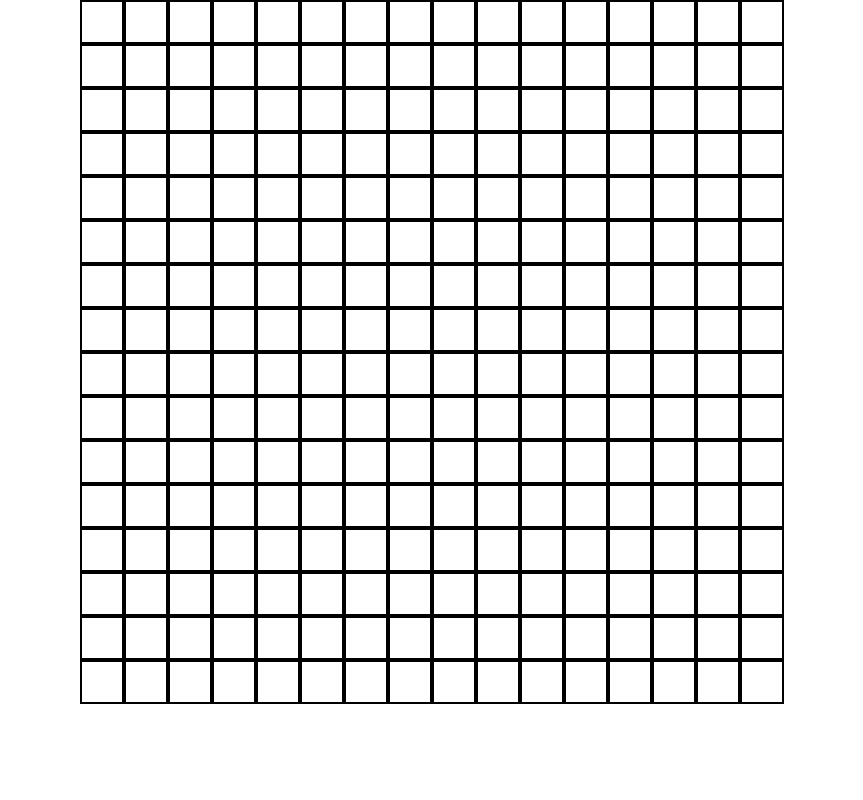
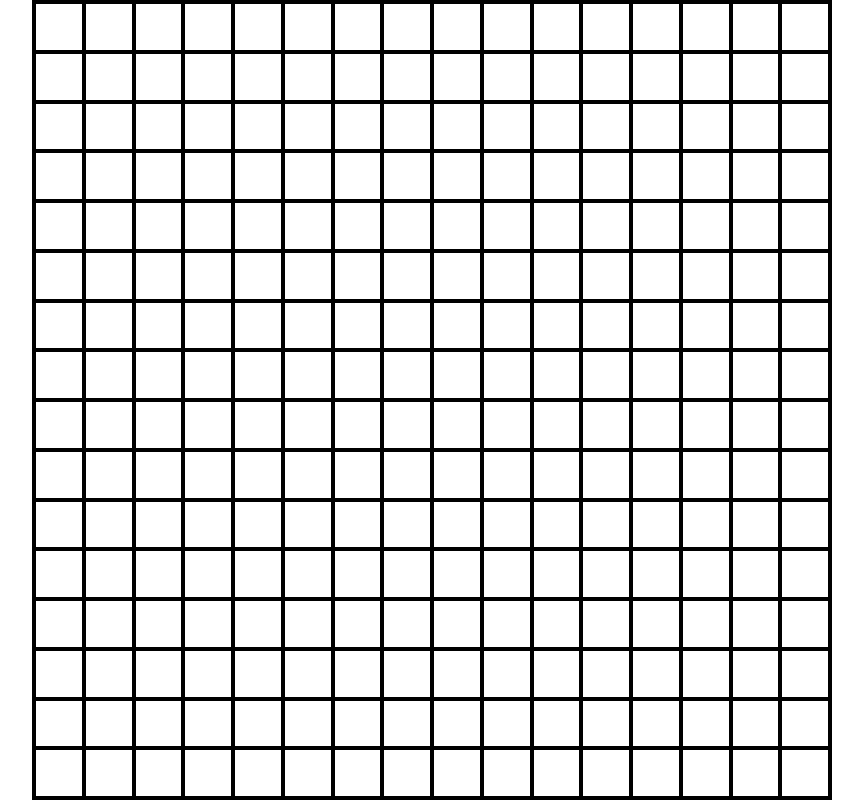
Before and after one commit to RobbieS-coder/etch-a-sketch, a plain HTML site: page index.html in a window 1280 px wide. Shown: the whole page, without its empty margins (208-1071 px from the left). Drawn offline with Linux system fonts and the light colour scheme.

Commit message:
Make grid fill up screen
The grid fills up the height of the screen while still retaining the square shape.

```diff
--- a/style.css
+++ b/style.css
@@ -7,16 +7,19 @@ html, body {
 .grid-container {
 	display: flex;
 	flex-direction: column;
-	height: 100%;
-	align-items: center;
+	height: 100vh;
+	width: 100vh;
+	margin: 0 auto;
+	border: 2px solid black;
+	box-sizing: border-box;
 }
 
 .row {
 	display: flex;
+	flex-grow: 1;
 }
 
 .tile {
-	width: 5vh;
-	height: 5vh;
+	flex-grow: 1;
 	border: 2px solid black;
 }
```
